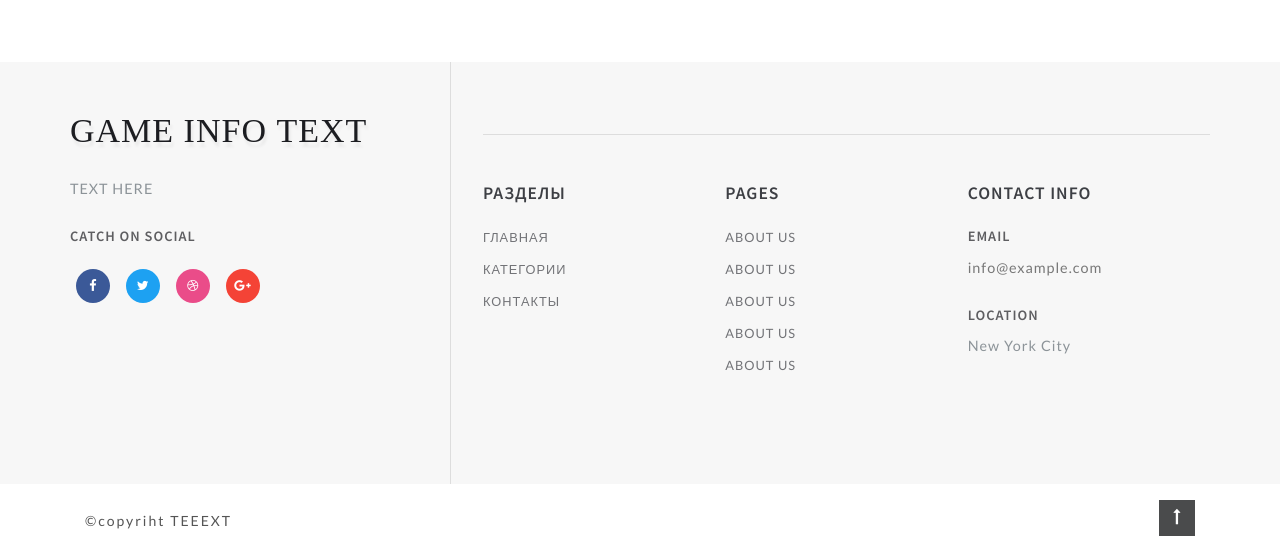
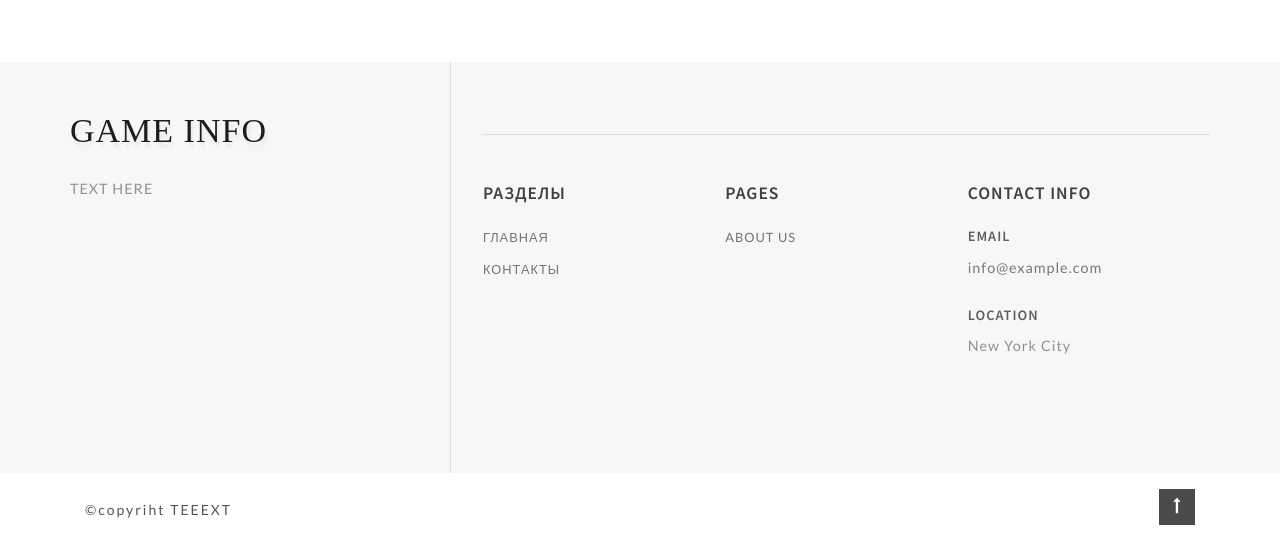
Before and after one commit to JolyCougar/Django_Games_info, a Django app: page / in a window 1280 px wide. Shown: the part 1312-1864 px from the top of the page. After the commit the page ends 1837 px from the top, so only its background shows below. Run offline with Django 5.2, Linux system fonts and the light colour scheme; data that the repository does not hold is empty; some libraries are stand-ins or nearby versions.

Commit message:
edit template

```diff
--- a/games/templates/include/footer.html
+++ b/games/templates/include/footer.html
@@ -5,36 +5,14 @@
                 <h2 class="logo-2 mb-lg-4 mb-3">
                     <a href="index.html" class="editContent">
                                 <span class="fa" aria-hidden="true">
-                                    GAME INFO TEXT
+                                    GAME INFO
                                 </span>
                     </a>
                 </h2>
                 <p class="editContent">
                     TEXT HERE
                 </p>
-                <h4 class="sub-con-fo ad-info my-4 editContent">Catch on Social</h4>
-                <ul class="w3layouts_social_list media-soc list-unstyled">
-                    <li>
-                        <a href="#" class="w3pvt_facebook editContent">
-                            <span class="fa fa-facebook-f"></span>
-                        </a>
-                    </li>
-                    <li>
-                        <a href="#" class="w3pvt_twitter editContent">
-                            <span class="fa fa-twitter"></span>
-                        </a>
-                    </li>
-                    <li>
-                        <a href="#" class="w3pvt_dribble editContent">
-                            <span class="fa fa-dribbble"></span>
-                        </a>
-                    </li>
-                    <li>
-                        <a href="#" class="w3pvt_google editContent">
-                            <span class="fa fa-google-plus"></span>
-                        </a>
-                    </li>
-                </ul>
+
             </div>
             <div class="col-lg-8 footer-right">
                 <div class="w3layouts-news-letter">
@@ -44,10 +22,7 @@
                         <h3 class="footer-title text-uppercase editContent mb-lg-4 mb-3">Разделы</h3>
                         <ul class="list-unstyled w3layouts-icons">
                             <li>
-                                <a href="index.html" class="editContent">Главная</a>
-                            </li>
-                            <li>
-                                <a href="about.html" class="editContent">Категории</a>
+                                <a href="/" class="editContent">Главная</a>
                             </li>
                             <li>
                                 <a href="contact.html" class="editContent">Контакты</a>
@@ -60,18 +35,6 @@
                             <h3 class="footer-title text-uppercase editContent mb-lg-4 mb-3">Pages</h3>
                             <ul class="list-unstyled w3layouts-icons">
 
-                                <li>
-                                    <a href="#" class="editContent">About Us</a>
-                                </li>
-                                <li>
-                                    <a href="#" class="editContent">About Us</a>
-                                </li>
-                                <li>
-                                    <a href="#" class="editContent">About Us</a>
-                                </li>
-                                <li>
-                                    <a href="#" class="editContent">About Us</a>
-                                </li>
                                 <li>
                                     <a href="#" class="editContent">About Us</a>
                                 </li>
```
